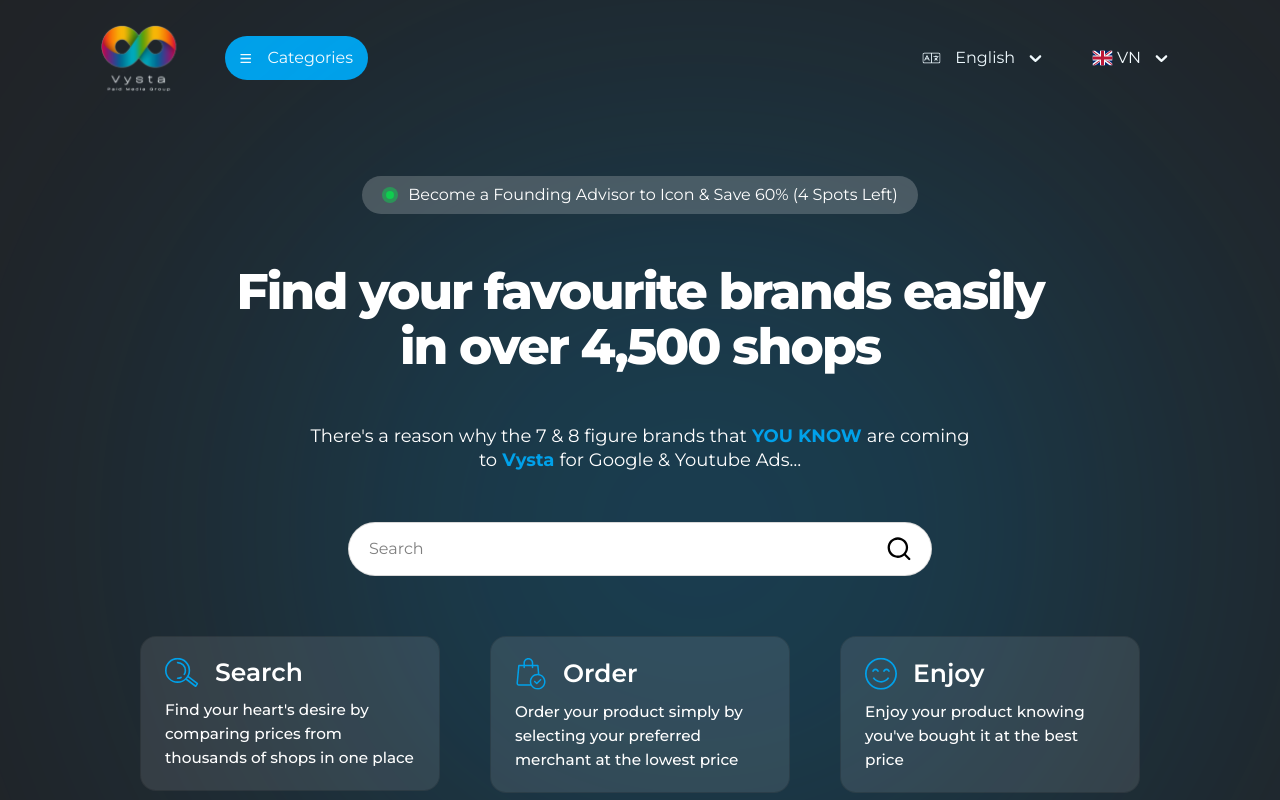
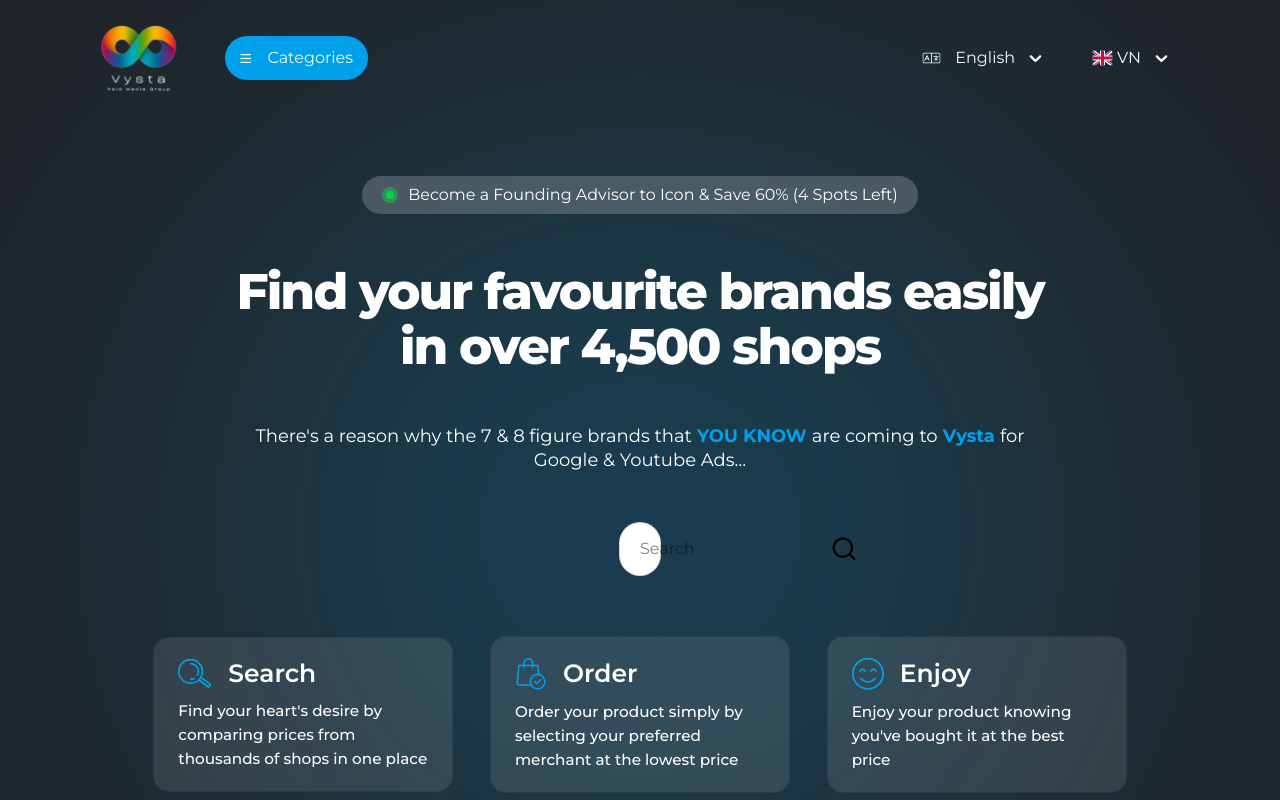
Before and after one commit to baonguyen26/vystashop, a React (Vite) app: page / in a window 1280 px wide. Shown: the top 800 px of the page. Built offline with nearby package versions, Linux system fonts and the light colour scheme.

Commit message:
fix: res home

```diff
--- a/src/components/layouts/app-layout/app-header.tsx
+++ b/src/components/layouts/app-layout/app-header.tsx
@@ -19,7 +19,7 @@
 const navStyles = cva("flex justify-between items-center", {
   variants: {
     mobile: {
-      true: "px-[20px] py-[12px]",
+      true: "",
       false: "py-[12px]",
     },
   },
@@ -42,10 +42,12 @@
       <nav className={navStyles({ mobile: isMobile })}>
         {isMobile ? (
           <>
-            <CategoriesDropdown />
-            <a href="/">
-              <LocalIcon iconName="ic_logo" width={60} height={60} />
-            </a>
+           <div className="flex items-center gap-[20px]">
+              <CategoriesDropdown />
+              <a href="/">
+                <LocalIcon iconName="ic_logo" width={60} height={60} />
+              </a>
+           </div>
             <div className={gapStyles({ mobile: isMobile })}>
               <CountriesDropdown />
             </div>
--- a/src/components/ui/box/box-introduce.tsx
+++ b/src/components/ui/box/box-introduce.tsx
@@ -2,13 +2,14 @@
     icon: React.ReactNode;
     title: string;
     text: string;
+    className: string;
 };
 
-export const BoxIntroduce = ({icon, title, text}:BoxIntroduceProps) => {
+export const BoxIntroduce = ({icon, title, text, className}:BoxIntroduceProps) => {
     return (
-        <div className="flex flex-col px-[30px] w-[250px] sm:w-[300px] sm:px-[24px] py-[20px]
+        <div className={`flex flex-col w-[300px] px-[24px] py-[20px]
         items-start gap-[10px] rounded-[16px] border-[0.3px]
-          border-[rgba(0,0,0,0.15)] bg-white/10">
+          border-[rgba(0,0,0,0.15)] bg-white/10 ${className}`}>
             <div className="flex justify-center items-center gap-[16px]
             text-white text-[25px] font-[600] leading-[28.8px]
             ">
--- a/src/components/ui/input/input-search.tsx
+++ b/src/components/ui/input/input-search.tsx
@@ -27,7 +27,7 @@
     return (
       <div
         ref={ref}
-        className={`flex justify-between items-center sm:w-[584px] h-[54px] px-[20px] bg-white rounded-[9999px] border-1 border-black/15 ${className}`}
+        className={`flex justify-between items-center sm:w-[0px] h-[54px] px-[20px] bg-white rounded-[9999px] border-1 border-black/15 ${className}`}
       >
         <input
           className="h-full outline-none focus:ring-0 focus:border-transparent"
--- a/src/components/widgets/hero-section.tsx
+++ b/src/components/widgets/hero-section.tsx
@@ -13,10 +13,10 @@
 
   return (
     <section className="relative flex flex-col items-center justify-center self-stretch bg-[#212225] px-[160px] py-[60px]">
-      <div className="absolute bottom-[-3.2px] sm:left-[287px] w-screen h-[655px] sm:w-[824px] rounded-[999px] bg-[#02A2EA] blur-[250px] opacity-[0.4]" />
+      <div className="absolute bottom-[-3.2px] w-screen h-[655px] md:w-[824px] rounded-[999px] bg-[#02A2EA] blur-[250px] opacity-[0.4]" />
       <div className="z-[2] flex flex-col items-center gap-[60px]">
-        <div className="flex w-screen flex-col items-center gap-[50px] lg:w-[1108px]">
-          <div className="flex w-screen flex-col items-center gap-[50px] lg:w-[825px]">
+        <div className="flex w-screen flex-col items-center gap-[50px] lg:w-full">
+          <div className="hidden sm:flex w-screen flex-col items-center gap-[50px] lg:w-[825px]">
             <div className="flex w-[95%] items-center justify-center gap-5 rounded-[50px] bg-white/20 px-[20px] py-[2px] sm:w-fit sm:gap-[10px]">
               <LocalIcon
                 iconName="ic_dot_green"
@@ -27,10 +27,10 @@
                 Become a Founding Advisor to Icon & Save 60% (4 Spots Left)
               </span>
             </div>
-            <span className="w-screen px-4 text-left text-[40px] font-[800] leading-[55px] tracking-[-2px] text-white sm:w-[750px] lg:w-[825px] lg:px-0 lg:text-[50px] lg:text-center">
+            <span className="w-screen px-4 text-left text-[40px] font-[800] leading-[55px] tracking-[-2px] text-white sm:w-full lg:w-[825px] lg:px-0 lg:text-[50px] lg:text-center">
               Find your favourite brands easily in over 4,500 shops
             </span>
-            <span className="w-screen px-4 sm:px-0 text-left text-[18px] font-[400] leading-[24px] text-white sm:w-[676px] lg:text-center">
+            <span className="w-screen px-4 lg:px-0 text-left text-[18px] font-[400] leading-[24px] text-white sm:w-full lg:text-center">
               There's a reason why the 7 & 8 figure brands that
               <span className="font-[700] text-[#00A1EA]"> YOU KNOW </span>
               are coming to
@@ -43,9 +43,9 @@
             onClickHandler={handleSearch}
           />
         </div>
-        <div className="flex flex-col items-start gap-[50px] lg:flex-row">
+        <div className="grid gap-[20px] sm:gap-[40px] lg:gap-[50px] sm:grid-cols-2 lg:grid-cols-3 place-items-center">
           {boxIntroduceItems.map((item, index) => (
-            <BoxIntroduce key={index} {...item} />
+            <BoxIntroduce key={index} {...item} className={index === 2 ? "sm:col-span-2 sm:justify-self-center lg:col-span-1" : ""}/>
           ))}
         </div>
       </div>
```
